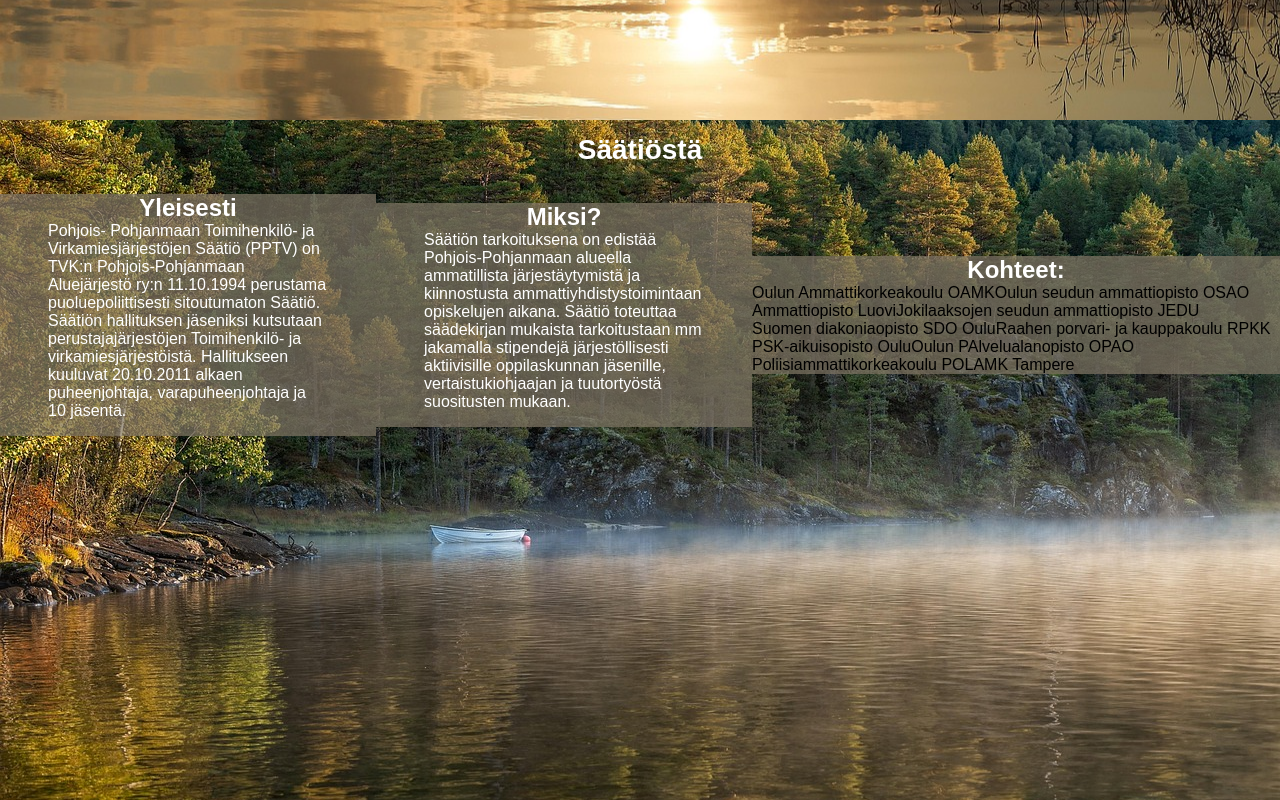
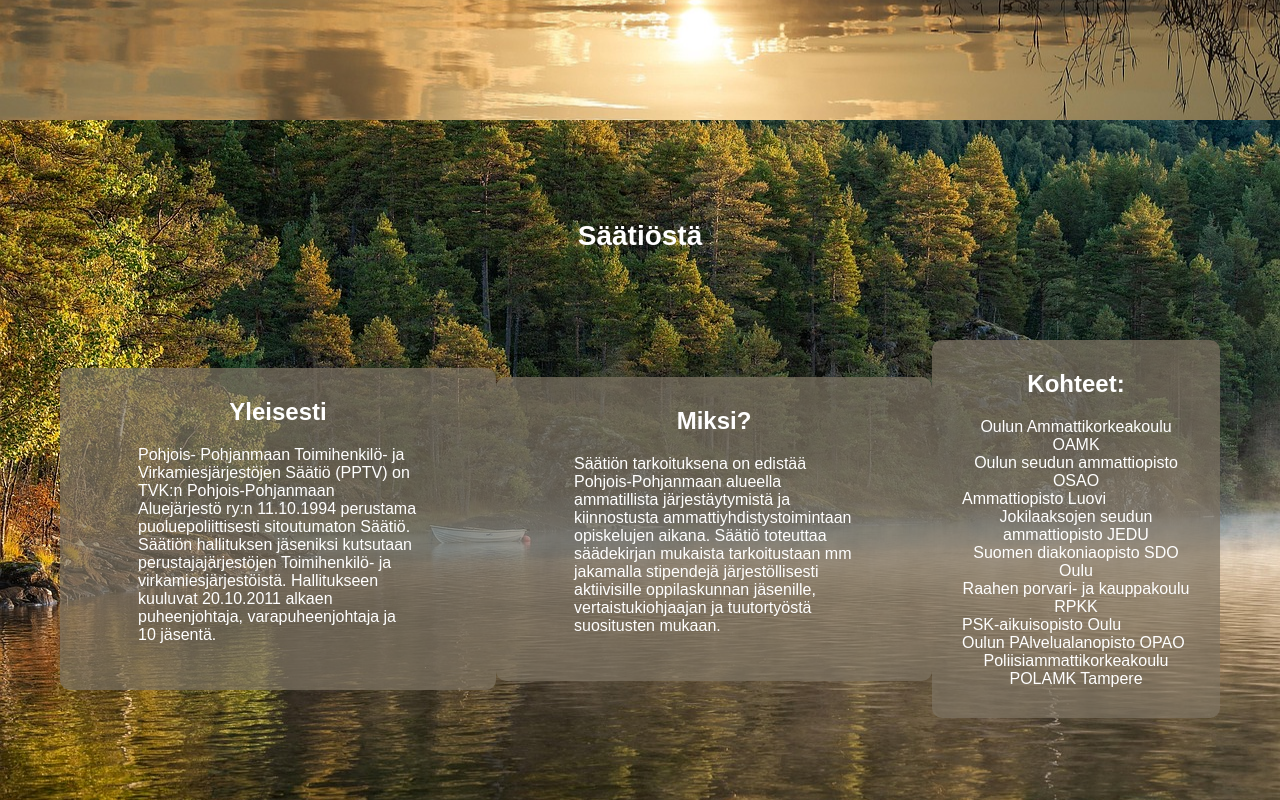
Before and after one commit to nellyhuima/PPTV-saatio, a React (Vite) app: page / in a window 1280 px wide. Shown: the part 680-1480 px from the top of the page. Built offline with nearby package versions, Linux system fonts and the light colour scheme.

Commit message:
styling historia page N

```diff
--- a/components/HakemusI/Hakemus.jsx
+++ b/components/HakemusI/Hakemus.jsx
@@ -1,4 +1,4 @@
-import React from 'react';
+import React from "react";
 import { useNavigate } from 'react-router-dom';
 import './Hakemus.css';
 
--- a/components/HistoriaN/Historia.css
+++ b/components/HistoriaN/Historia.css
@@ -1,8 +1,13 @@
+.historiaContent {
+    margin-top: 100px;
+}
+
 .osiot {
     display: flex;
     flex-direction: row;
     align-items: center;
-    justify-content: center;
+    justify-content: space-around;
+    padding: 60px;
 }
 
 .yleisesti {
@@ -10,6 +15,8 @@
     flex-direction: column;
     text-align: center;
     background-color: rgba(127, 118, 100, 0.7);
+    padding: 30px;
+    border-radius: 10px;
 }
 
 .miksi {
@@ -17,11 +24,25 @@
     flex-direction: column;
     text-align: center;
     background-color: rgba(127, 118, 100, 0.7);
+    padding: 30px;
+    border-radius: 10px;
 }
 
 .kohteet {
     display: flex;
     flex-direction: column;
     text-align: center;
+    width: 300px;
     background-color: rgba(127, 118, 100, 0.7);
+    padding: 30px;
+    border-radius: 10px;
 }
+
+p {
+    padding-top: 20px;
+}
+
+.kohteetUl {
+    padding-top: 20px;
+    color: white;
+}
--- a/components/HistoriaN/Historia.jsx
+++ b/components/HistoriaN/Historia.jsx
@@ -1,4 +1,4 @@
-import React from 'react';
+import React from "react";
 import './Historia.css'
 
 const Historia = () => {
@@ -29,7 +29,7 @@ const Historia = () => {
             <div className='kohteet'>
               <h2>Kohteet:</h2>
               <div>
-                <ul>
+                <ul className="kohteetUl">
                   <li>Oulun Ammattikorkeakoulu OAMK</li>
                   <li>Oulun seudun ammattiopisto OSAO</li>
                   <li>Ammattiopisto Luovi</li>
--- a/src/App.jsx
+++ b/src/App.jsx
@@ -1,5 +1,5 @@
 import { Routes, Route } from 'react-router-dom';
-import Home from './Home';
+import Home from "./Home";
 import Lomake from '../components/Lomake/Lomake.jsx';
 
 const App = () => {
```
